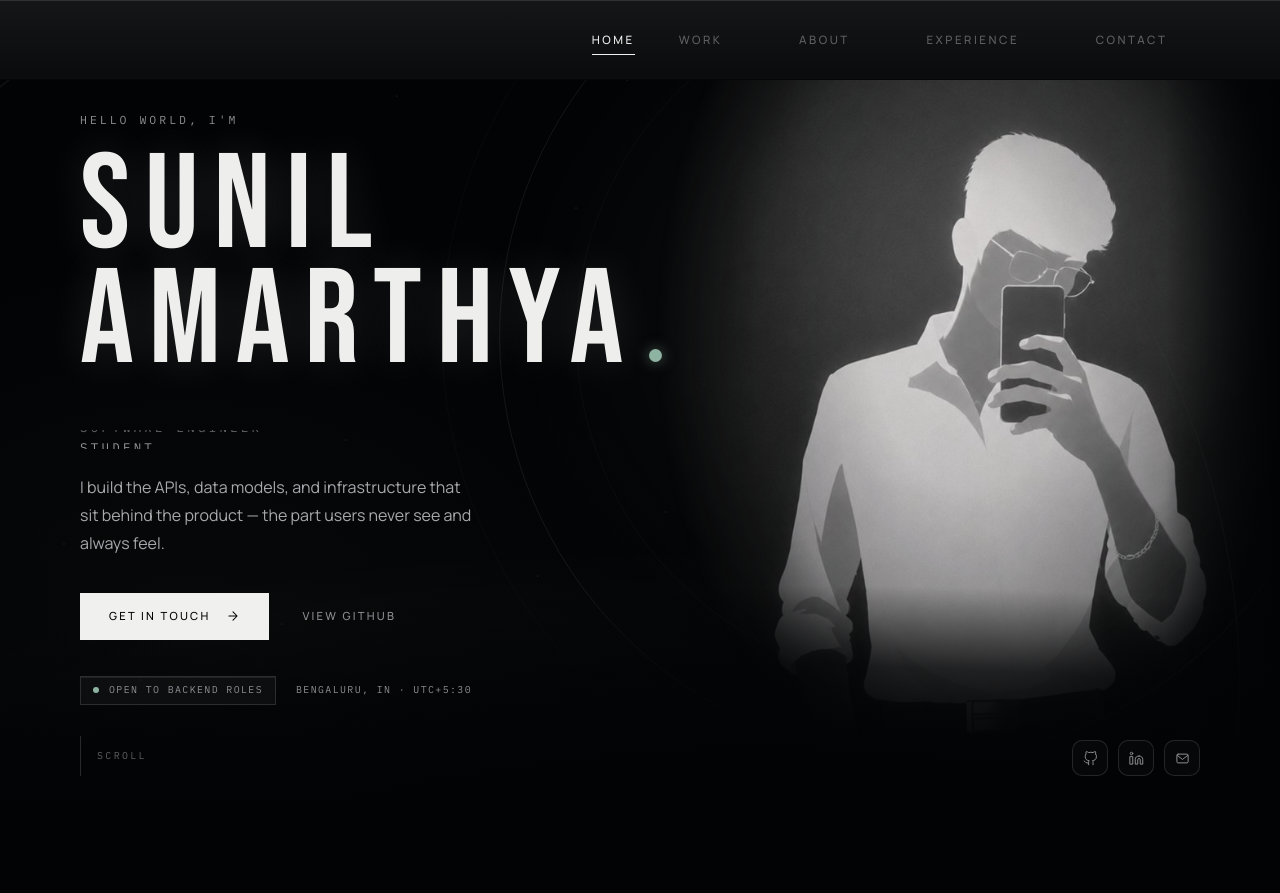
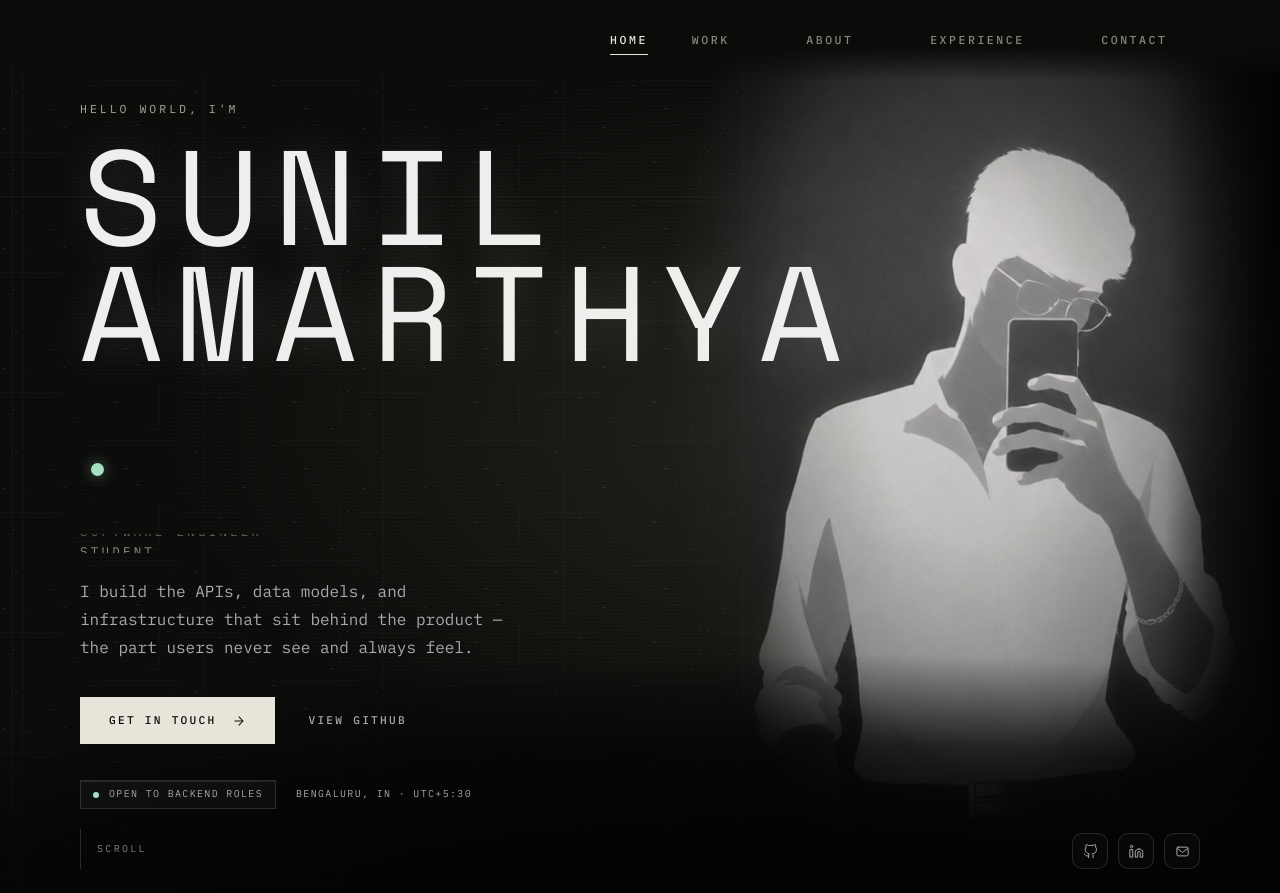
Before and after one commit to sunil-0701/My-Portfolio, a React (Vite) app: page / in a window 1280 px wide. Before the commit the page ends 800 px from the top, so only its background shows below. Built offline with nearby package versions, Linux system fonts and the light colour scheme.

Commit message:
style: establish a monochrome terminal visual system

```diff
--- a/index.html
+++ b/index.html
@@ -10,7 +10,7 @@
       content="Backend engineer. I build the APIs, data models, and infrastructure that sit behind the product."
     />
     <meta name="author" content="Sunil Amarthya" />
-    <meta name="theme-color" content="#020304" />
+    <meta name="theme-color" content="#0b0c0a" />
     <meta name="color-scheme" content="dark" />
 
     <link rel="icon" type="image/svg+xml" href="/favicon.svg" />
@@ -37,7 +37,7 @@
     <link rel="preconnect" href="https://fonts.googleapis.com" />
     <link rel="preconnect" href="https://fonts.gstatic.com" crossorigin />
     <link
-      href="https://fonts.googleapis.com/css2?family=Bebas+Neue&family=Manrope:wght@400;500;600;700&family=IBM+Plex+Mono:wght@400;500&display=swap"
+      href="https://fonts.googleapis.com/css2?family=Space+Mono:wght@400;700&family=IBM+Plex+Mono:wght@400;500;600;700&display=swap"
       rel="stylesheet"
     />
   </head>
--- a/src/components/hero/HeroBackground.jsx
+++ b/src/components/hero/HeroBackground.jsx
@@ -1,49 +1,13 @@
-// The atmosphere is static: no pointer listeners, animation loops, or moving
-// full-screen surfaces. Keep the original rings and cool-neutral palette.
-const STAR_DUST = [
-  [8, 15], [14, 42], [22, 78], [31, 12], [38, 88], [45, 26],
-  [52, 64], [61, 18], [68, 92], [76, 14], [84, 82], [91, 35],
-  [5, 68], [18, 24], [27, 55], [35, 34], [42, 72], [49, 10],
-  [58, 84], [65, 38], [73, 60], [81, 22], [89, 75], [96, 12],
-  [11, 85], [25, 40], [40, 6], [55, 48], [70, 4], [86, 45],
-  [16, 94], [47, 92], [63, 70], [78, 96], [93, 58], [29, 90],
-]
-
+// A static print-like texture keeps the reference's atmosphere without adding
+// pointer listeners, animated noise, filters, or full-screen compositing work.
 export default function HeroBackground() {
   return (
     <div
       aria-hidden="true"
-      className="pointer-events-none absolute inset-0 z-[var(--z-behind)] overflow-hidden bg-ink"
-      style={{
-        backgroundImage: [
-          'radial-gradient(ellipse 110% 105% at 50% 45%, transparent 42%, rgba(2,3,4,0.55) 78%, rgba(2,3,4,0.9) 100%)',
-          'radial-gradient(ellipse 60% 70% at 85% 40%, rgba(255,255,255,0.065), transparent 75%)',
-          'radial-gradient(ellipse 55% 65% at 15% 80%, rgba(143,179,163,0.035), transparent 75%)',
-          'radial-gradient(ellipse 85% 40% at 50% 98%, rgba(255,255,255,0.04), transparent 75%)',
-        ].join(', '),
-      }}
+      className="technical-surface pointer-events-none absolute inset-0 z-[var(--z-behind)] overflow-hidden bg-ink"
     >
-      <svg className="absolute inset-0 h-full w-full opacity-20" viewBox="0 0 100 100" preserveAspectRatio="none">
-        {STAR_DUST.map(([cx, cy]) => (
-          <circle key={`${cx}-${cy}`} cx={cx} cy={cy} r="0.06" fill="#ffffff" />
-        ))}
-      </svg>
-
-      <div className="absolute -left-[28vw] -top-[18vh] h-[130vw] max-h-[1700px] w-[130vw] max-w-[1700px]">
-        <svg className="h-full w-full" viewBox="0 0 1000 1000" fill="none">
-          <circle cx="500" cy="500" r="460" stroke="rgba(255,255,255,0.05)" strokeWidth="1" />
-          <circle cx="500" cy="40" r="2" fill="rgba(143,179,163,0.8)" />
-        </svg>
-      </div>
-
-      <div className="absolute left-[72%] top-[42%] h-[75vw] max-h-[1100px] w-[75vw] max-w-[1100px] -translate-x-1/2 -translate-y-1/2">
-        <svg className="h-full w-full" viewBox="0 0 1000 1000" fill="none">
-          <circle cx="500" cy="500" r="500" stroke="rgba(255,255,255,0.035)" strokeWidth="0.8" />
-          <circle cx="500" cy="500" r="440" stroke="rgba(255,255,255,0.075)" strokeWidth="1" />
-          <circle cx="500" cy="500" r="360" stroke="rgba(255,255,255,0.04)" strokeWidth="0.8" />
-          <circle cx="940" cy="500" r="2.5" fill="#ffffff" />
-        </svg>
-      </div>
+      <div className="absolute inset-x-0 top-[22%] h-px bg-paper/[0.025]" />
+      <div className="absolute inset-x-0 bottom-[18%] h-px bg-paper/[0.025]" />
     </div>
   )
 }
--- a/src/index.css
+++ b/src/index.css
@@ -1,17 +1,17 @@
 @import "tailwindcss";
 
 @theme {
-  --font-display: "Bebas Neue", sans-serif;
-  --font-sans: "Manrope", system-ui, -apple-system, sans-serif;
+  --font-display: "Space Mono", "Courier New", monospace;
+  --font-sans: "IBM Plex Mono", ui-monospace, SFMono-Regular, Menlo, monospace;
   --font-mono: "IBM Plex Mono", ui-monospace, SFMono-Regular, Menlo, monospace;
 
-  --color-ink: #020304;
-  --color-ink-2: #07090b;
-  --color-ink-3: #0e1115;
-  --color-paper: #f0f0ee;
-  --color-muted: #8e8e93;
-  --color-faint: #606064;
-  --color-signal: #8fb3a3;
+  --color-ink: #0b0c0a;
+  --color-ink-2: #10110e;
+  --color-ink-3: #191a16;
+  --color-paper: #e7e5d9;
+  --color-muted: #aaa99e;
+  --color-faint: #85867a;
+  --color-signal: #a6dfc1;
 }
 
 :root {
@@ -20,6 +20,7 @@
   --z-sheet: 30;
   --z-nav: 40;
   --z-loader: 60;
+  color-scheme: dark;
 }
 
 /* Let the browser handle scrolling natively, including its scrollbar. */
@@ -74,10 +75,23 @@ html, body {
 /* Keep the dark glass-like appearance without sampling and blurring the page
    behind a fixed element on every scroll frame. */
 .glass-bar {
-  background: linear-gradient(to bottom, #141618, #090b0d);
-  box-shadow:
-    inset 0 1px 0 rgba(255, 255, 255, 0.11),
-    inset 0 -1px 0 rgba(2, 3, 4, 0.55);
+  background: linear-gradient(to bottom, var(--color-ink) 60%, transparent);
+}
+
+/* Static scanlines and a tiny tiled grain asset: no animated noise or filters. */
+.technical-surface {
+  background-image:
+    url('/grain.svg'),
+    repeating-linear-gradient(0deg, transparent 0 3px, rgb(231 229 217 / 0.018) 3px 4px),
+    radial-gradient(ellipse at 70% 48%, #24251e 0, transparent 57%);
+}
+
+.technical-surface::after {
+  content: '';
+  position: absolute;
+  inset: 12px;
+  border: 1px solid rgb(231 229 217 / 0.045);
+  pointer-events: none;
 }
 
 .hero-shell {
```
Also changed, not shown: public/grain.svg (added).
